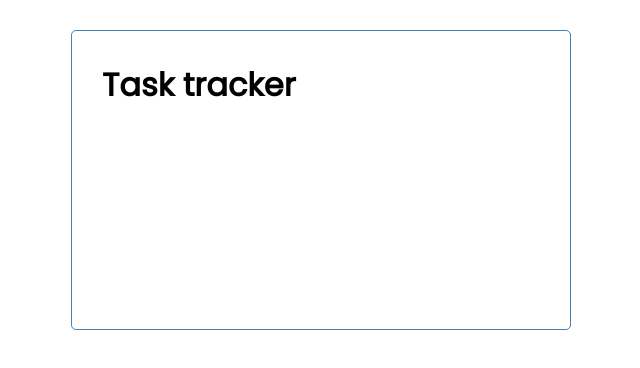
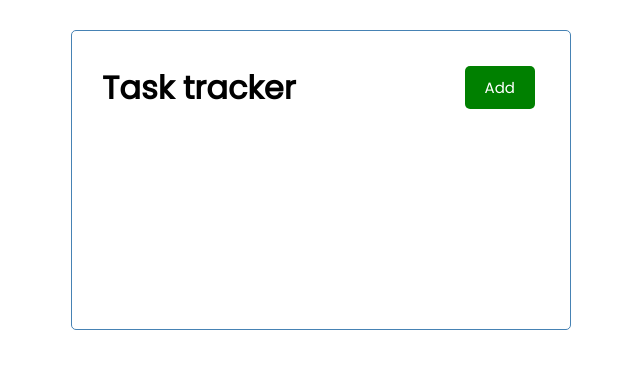
Before and after one commit to crypt096/react-task-tracker, a React (Create React App) app: page / in a window 1280 px wide. Shown: the top 368 px of the page, without its empty margins (319-959 px from the left). Built offline with nearby package versions, Linux system fonts and the light colour scheme; the HTML template or start-up script is replaced by a standard one.

Commit message:
Add button component.

```diff
--- /dev/null
+++ b/src/components/Button.js
@@ -0,0 +1,18 @@
+import PropTypes from 'prop-types'
+
+const Button = ({ color, text}) => {
+  return (
+      <button style={{ backgroundColor: color}} className="btn">{text}</button>
+  )
+}
+
+Button.defaultProps = {
+  color: 'steelblue',
+}
+
+Button.propTypes = {
+  text: PropTypes.string,
+  color: PropTypes.string,
+}
+
+export default Button
--- a/src/components/Header.js
+++ b/src/components/Header.js
@@ -1,9 +1,11 @@
 import PropTypes from 'prop-types'
+import Button from './Button';
 
 const Header = ({title}) => {
   return (
-    <header>
+    <header className="header">
       <h1>{title}</h1>
+      <Button color="green" text="Add" />
     </header>
   )
 }
```
